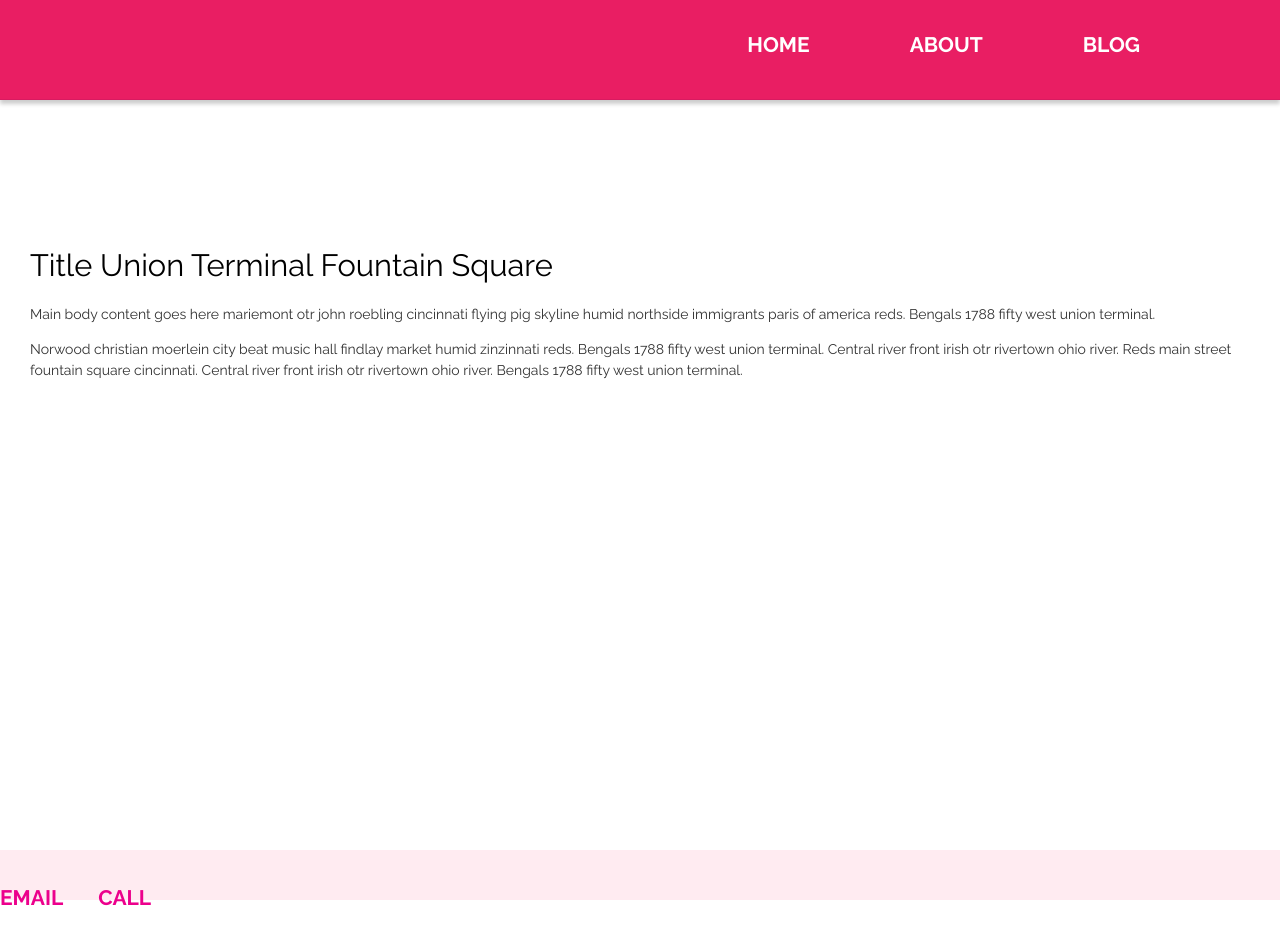
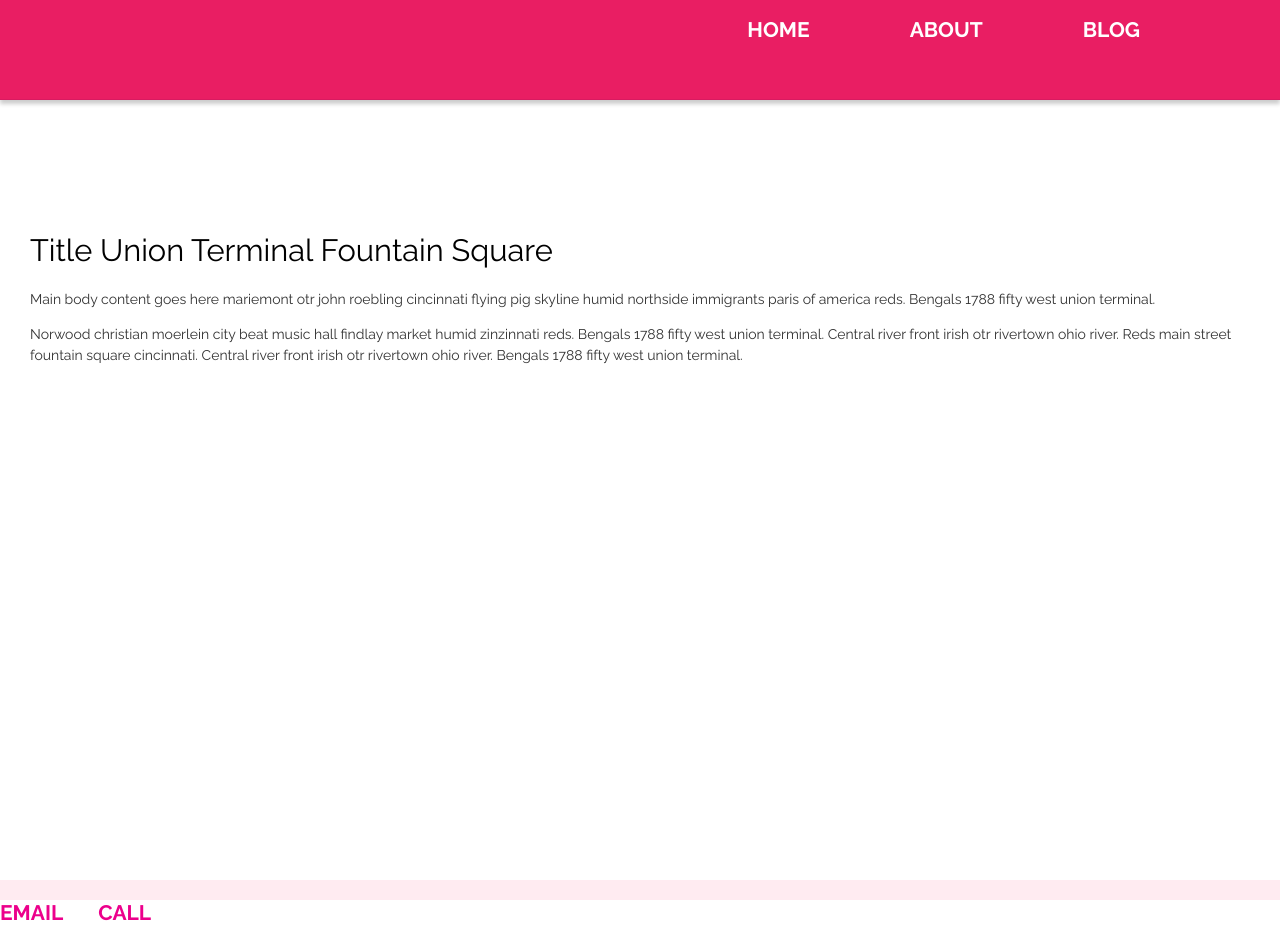
Before and after one commit to banbanbana/happybana.github.io, a Jekyll site: the page index.html, which Jekyll copies as it is, in a window 1280 px wide. Built offline with Jekyll 4.4.1, drawn with Linux system fonts in a browser that asks for light colours.

Commit message:
Update test.css

```diff
--- a/css/test.css
+++ b/css/test.css
@@ -678,8 +678,8 @@ p {
 }
 
 footer, header, main {
-	padding-top:25px;
-	padding-bottom:25px;
+	padding-top:10px;
+	padding-bottom:10px;
 }
 
 header {
```
